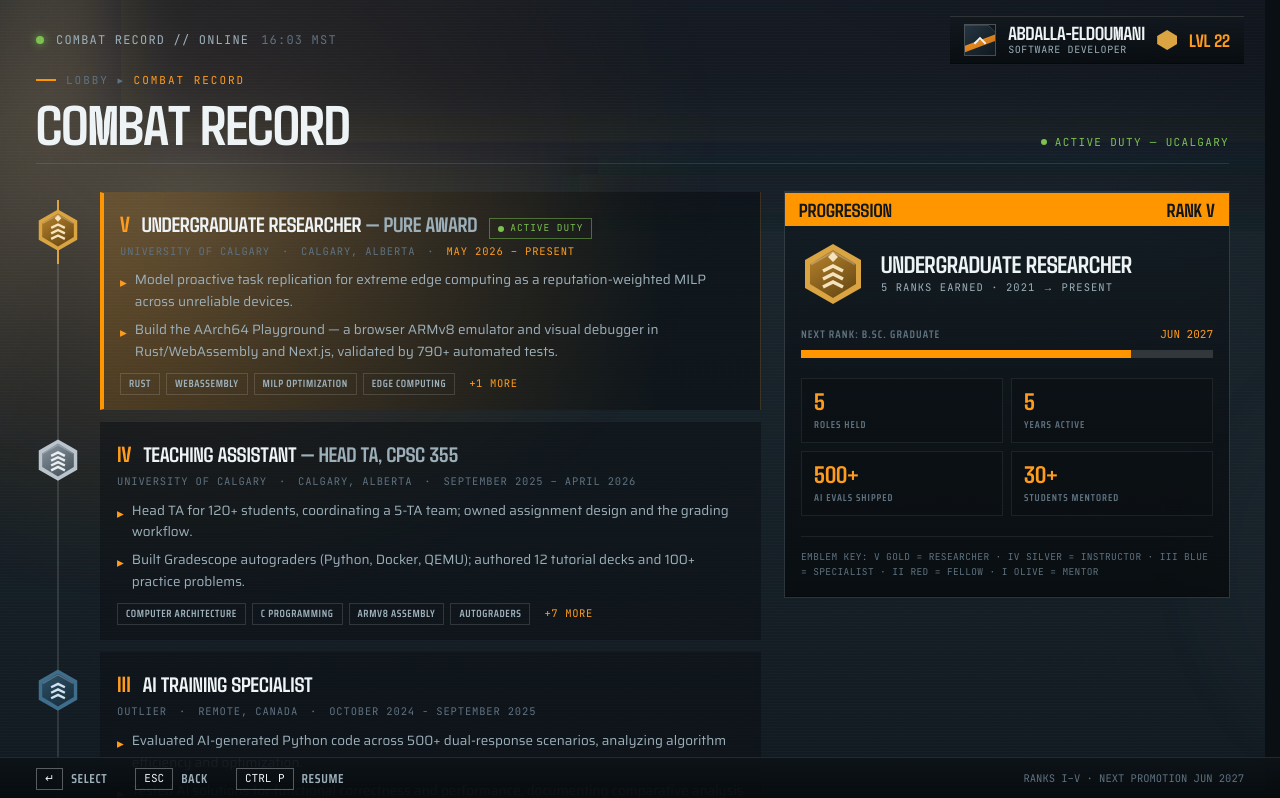
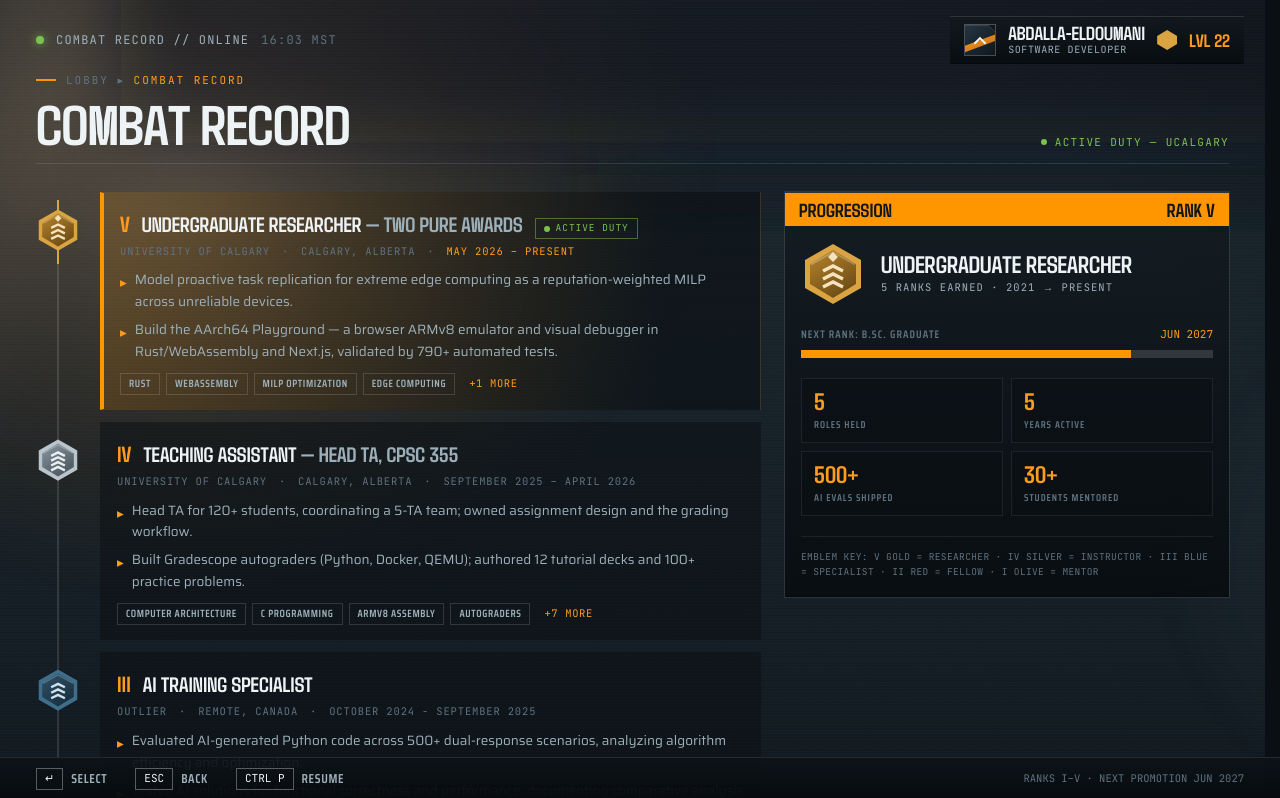
Before and after one commit to Abdalla-Eldoumani/bo2-portfolio, a Next.js app: page /record in a window 1280 px wide. Shown: the top 798 px of the page. Built offline with nearby package versions, Linux system fonts and the light colour scheme; no server answers.

Commit message:
label the research rank with both pure awards

```diff
--- a/app/record/page.tsx
+++ b/app/record/page.tsx
@@ -27,7 +27,7 @@ const EMBLEMS: Record<string, string> = {
 
 // Presentational role qualifiers (ladder display only; data stays factual).
 const QUALIFIERS: Record<string, string> = {
-  'Undergraduate Researcher': 'PURE AWARD',
+  'Undergraduate Researcher': 'TWO PURE AWARDS',
   'Teaching Assistant': 'HEAD TA, CPSC 355',
 };
 
```
